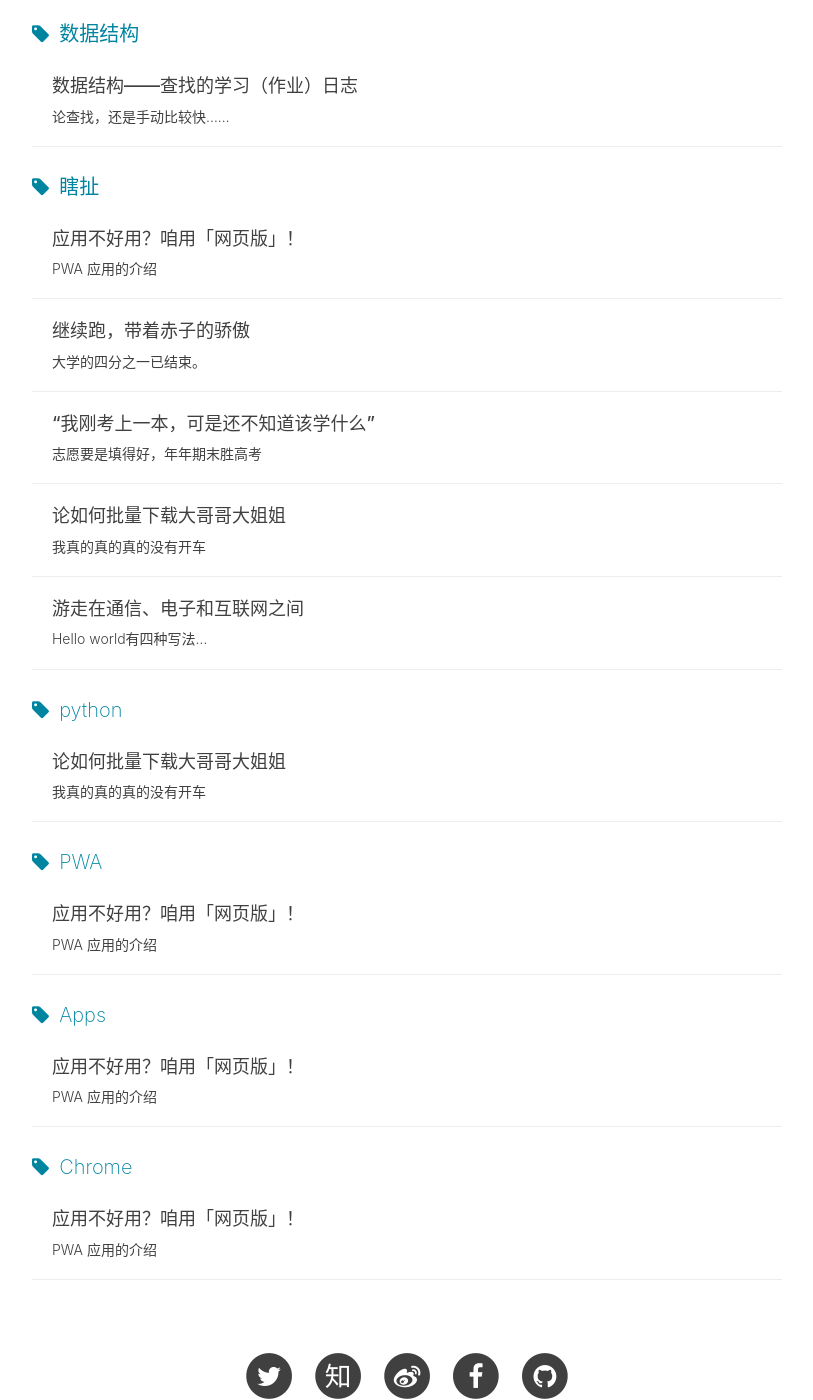
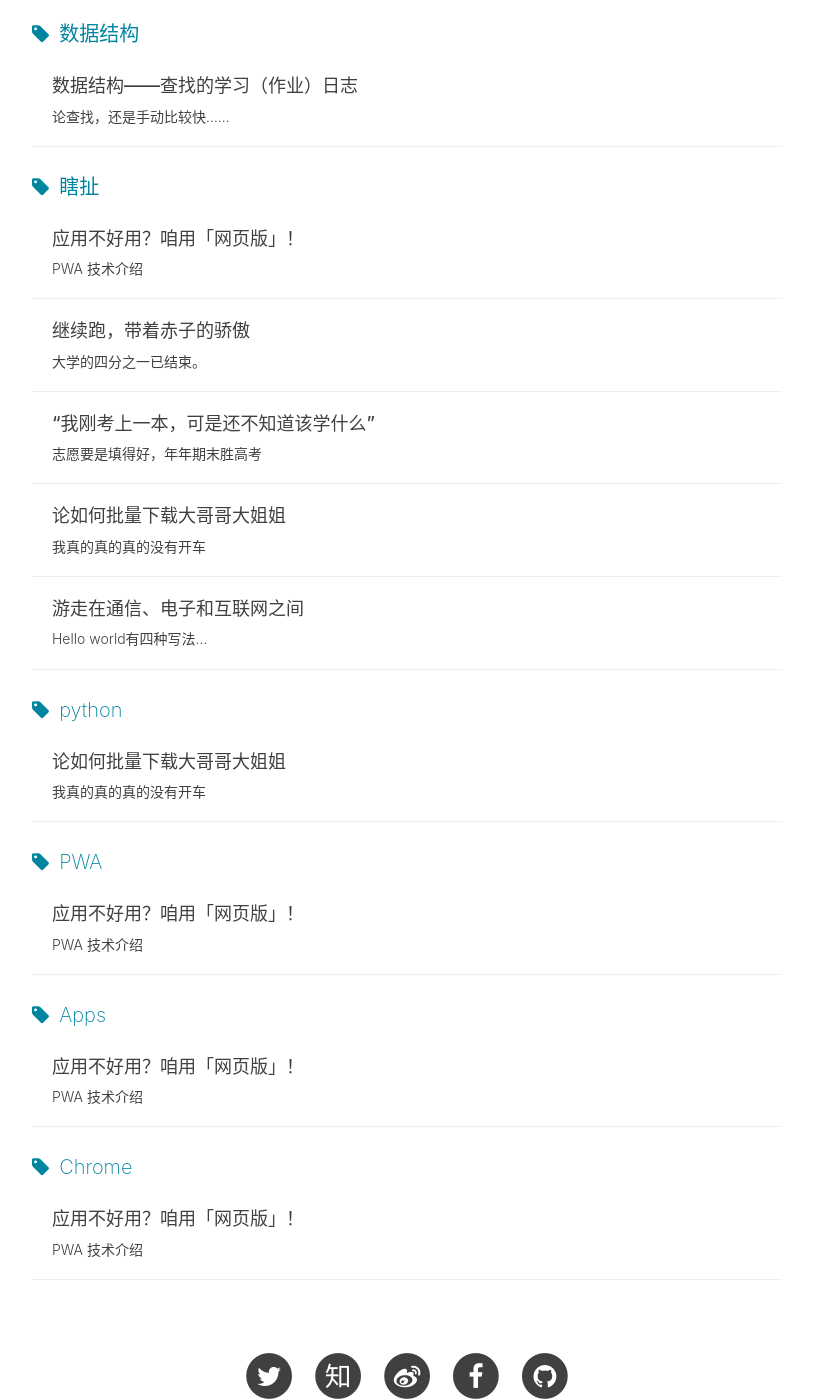
Before and after one commit to TaohongMaxwell/TaohongMaxwell.github.io, a Jekyll site: the page built from tags.html, in a window 1280 px wide and 1400 px high, scrolled down 1789 px. Shown: the whole window, without its empty margins (233-1046 px from the left). Built offline with Jekyll 4.4.1, drawn with Linux system fonts in a browser that asks for light colours; nearby versions of some CDN libraries; comment, search, counter and statistics services are not loaded; some of the changed lines change nothing that is shown.

Commit message:
fix
fix somewhere

```diff
--- a/_posts/2018-07-28-PWA.md
+++ b/_posts/2018-07-28-PWA.md
@@ -1,10 +1,10 @@
 ---
 layout:     post
 title:      应用不好用？咱用「网页版」！
-subtitle:   PWA 应用的介绍
+subtitle:   PWA 技术介绍
 date:       2018-07-28
 author:     Tao Hong
-header-img: img/post-bg-rwd.jpg
+header-img: img/post-bg-ios9-web.jpg
 catalog: true
 tags:
     - 瞎扯
@@ -18,16 +18,14 @@
 > 少年，你刷过**微博**吧？你受得了微博那`混乱的时间线`和`烦人的广告`吗？
 >
 > 少女，你逛过**淘宝天猫**吧？你受得了客户端的种种`权限劫持`和那无处不在的`卡顿`吗？
->
+> …
 > ……谜之沉默………
->
+> ……
 > 那，孩子，你总点过外卖吧？那**饿了吗**客户端你觉得好用吗？
-
-
 
 ***
 
-相信很多朋友们都经历过「app 太难用」这种体验，也都抱怨过为什么服务商就不能做一个**好用**一点的 app 出来，哪怕只有一点点都好啊！特别是**_新浪微博_ **，在这里我要点名批评：
+相信很多朋友们都经历过「app 太难用」这种体验，也都抱怨过为什么服务商就不能做一个**好用**一点的 app 出来，哪怕只有一点点都好啊！特别是**新浪微博**，在这里我要点名批评：
 
 > 我没开会员，给我推送那些烦人的广告也就算了吧，可以理解付费用户就是比我等普通用户高人一等，可时间线混乱什么时候能给我解决？
 
@@ -39,7 +37,7 @@
 
 **（全文完）**
 
-![post-bg-keybord](C:\Users\ASUS\Documents\GitHub\TaohongMaxwell.github.io\img\post-bg-keybord.jpg)
+![post-bg-keybord](https://github.com/TaohongMaxwell/TaohongMaxwell.github.io/raw/master/img/post-bg-keybord.jpg)
 
 （然而…）
 
@@ -57,9 +55,19 @@
 
 它也能拥有原生 APP 应用一般的启动闪屏，它也能像原生 APP 应用一般能有消息推送——不过要知道，它源自 Web，通常只有传统 APP 的体积的十分之一甚至更小。它不用等待下载安装的时间，打开网页的时候就已经「下载」并且「安装」完毕。
 
+利用 Web 的技术给移动端的设备提供 App 的体验，这是 PWA 的目的。因此，PWA 经过 Google Chrome 团队的开发在可靠性、响应速度、用户体验三方面，升级了原来 Web App 的体验。所以，PWA 应用有以下的优点：
+
+- 离线或者网络环境较差的情况下也能工作
+- 响应的加载速度和原生应用没有区别
+- 界面布局和原生应用相一致
+- 拥有后台运行和推送通知的能力
+- ......
+
 现在，以 Chrome，Safari 和 Edge 为代表的主流浏览器已经支持了 PWA 技术，所以你在 Windows，iOS，Android 和 Mac OS 上都可以体验这项新技术，可以说它是全平台都支持的了。
 
 值得注意的是，PWA 是一项 Web 技术，如果你对 PWA 感兴趣的话，可以了解一下有关 Web 方面的内容，如果你是 Web 开发者，尤其是前端开发，我认为你应该了解一下这项技术。
+
+![](https://cdn.sspai.com/article/b9480c23-151e-5c31-1766-880c43f8a529.jpg?imageMogr2/quality/95/thumbnail/!700x233r/gravity/Center/crop/700x233)
 
 # 实现过程
 
@@ -74,30 +82,30 @@
 
 可是，有人说：
 
-> 今夜我不关心人类,我只想你
+> **"今夜我不关心人类,我只想你"**
 > 我不关心原理，我只关心怎么用
 
-No problem 没问题，Let's me tell you how to use it.
+**OK No problem 没问题，
+Let's me tell you how to use it.**
 
 #### 准备工作
 
-1. 支持 PWA 的浏览器  `这里我们以 Chrome 为例`
+- 支持 PWA 的浏览器 `这里我们以 Chrome 为例`
 
-2. 支持 PWA 的运行环境  `这里我们分别用 Windows 和 Android 示范`
+- 支持 PWA 的运行环境 `这里我们分别用 Windows 和 Android 示范`
 
-3. 支持 PWA 的网站
-
-     这里我们分别举以下例子：
-
-      - 微博：[https://m.weibo.cn/beta](https://m.weibo.cn/beta)
-      - 我的博客：[https://taohongmaxwell.github.io/](https://taohongmaxwell.github.io/)
+- 支持 PWA 的网站 `这里我们分别举以下例子：`
+    - 微博：[https://m.weibo.cn/beta](https://m.weibo.cn/beta)
+    - 我的博客：[https://taohongmaxwell.github.io/](https://taohongmaxwell.github.io/)
 
 #### 添加步骤
 
 当你准备好上述条件以后，就可以 zhuangbi 了~！
 
 1. 打开目标网址，以微博为例，在`Chrome浏览器`地址栏中输入`https://m.weibo.cn/beta`，打开页面
+
 2. 打开页面后，点击右上角，呼出菜单，选择`添加到主屏幕`，即可！
+
 3. *得注意的是：部分安卓手机厂商会在添加到著屏幕上有一个确认选项，**需要你确认了才能够允许浏览器将快捷方式添加到主屏幕上。**
 
 ![weibo-add](https://github.com/TaohongMaxwell/TaohongMaxwell.github.io/raw/master/img/PWA/weibo-add.jpg)
@@ -116,8 +124,6 @@
 
 # 示例：我的博客
 
-
-
 我的博客也是支持 PWA 应用的，不知道我说之前有没有同学们发现了？
 
 ~~然而并没有~~
@@ -132,15 +138,15 @@
 
 ![blog-pad](https://github.com/TaohongMaxwell/TaohongMaxwell.github.io/raw/master/img/PWA/blog-pad.png)
 
-打开界面：没有一点浏览器的痕迹，仿佛就是一个「独立的 app 」
+![blog-mix](https://github.com/TaohongMaxwell/TaohongMaxwell.github.io/raw/master/img/PWA/blog-mix.jpg)
 
-![blog-mix](https://github.com/TaohongMaxwell/TaohongMaxwell.github.io/raw/master/img/PWA/blog-mix.jpg)
+打开界面：没有一点浏览器的痕迹，地址栏和底栏都隐藏了，仿佛就是一个「独立的 app 」
 
 # PC桌面版的 PWA 应用
 
 桌面版的 Chrome 也支持 PWA 应用的生成和运行，不过需要手动配置以下Chrome才能体验这项技术。
 
-下面我们以Windows 平台为例子：首先保证你的 Chrome 版本到 64 或以上。
+下面我们以Windows 平台为例子：首先保证你的 Chrome 版本到 64 或以上
 
 1. 然后在地址栏输入 `chrome://flags`，找到 `Desktop PWAs` 的选项将其 `Enabled` 了，然后 Chrome 会提示你重启浏览器。
 
@@ -163,3 +169,9 @@
 > 在一些功能性网站支持 PWA 的情况下，而且你还不担心它的稳定性，并且你不爱用其客户端，那么是可以不用再去下它们的桌面客户端了，直接通过 PWA 添加到桌面，就能像使用原生应用一样使用它们啦。
 
 并且，PWA 有一个好的特性，就是能将网站独立出浏览器来，以便于你更快更直接地浏览常用的那个网站。我就添加了我的博客和GitHub这两个网站到桌面上，也算是弥补了GitHub和我的博客没有客户端的不足了吧~！
+
+参考资料：
+- [少数派：用过这些 Android 网页版应用后，或许你就不想装它们的客户端了](https://sspai.com/post/43656)
+- [少数派：用新版的 Chrome 把 PWA 网站添加到桌面，获得媲美原生应用的体验](https://sspai.com/post/43499)
+- [少数派：iOS 终于支持了 PWA，一起来认识一下这个强化版「小程序」 | 科普](https://sspai.com/post/44027)
+- [百度百科：Progressive Web App](https://baike.baidu.com/item/PWA)
```
